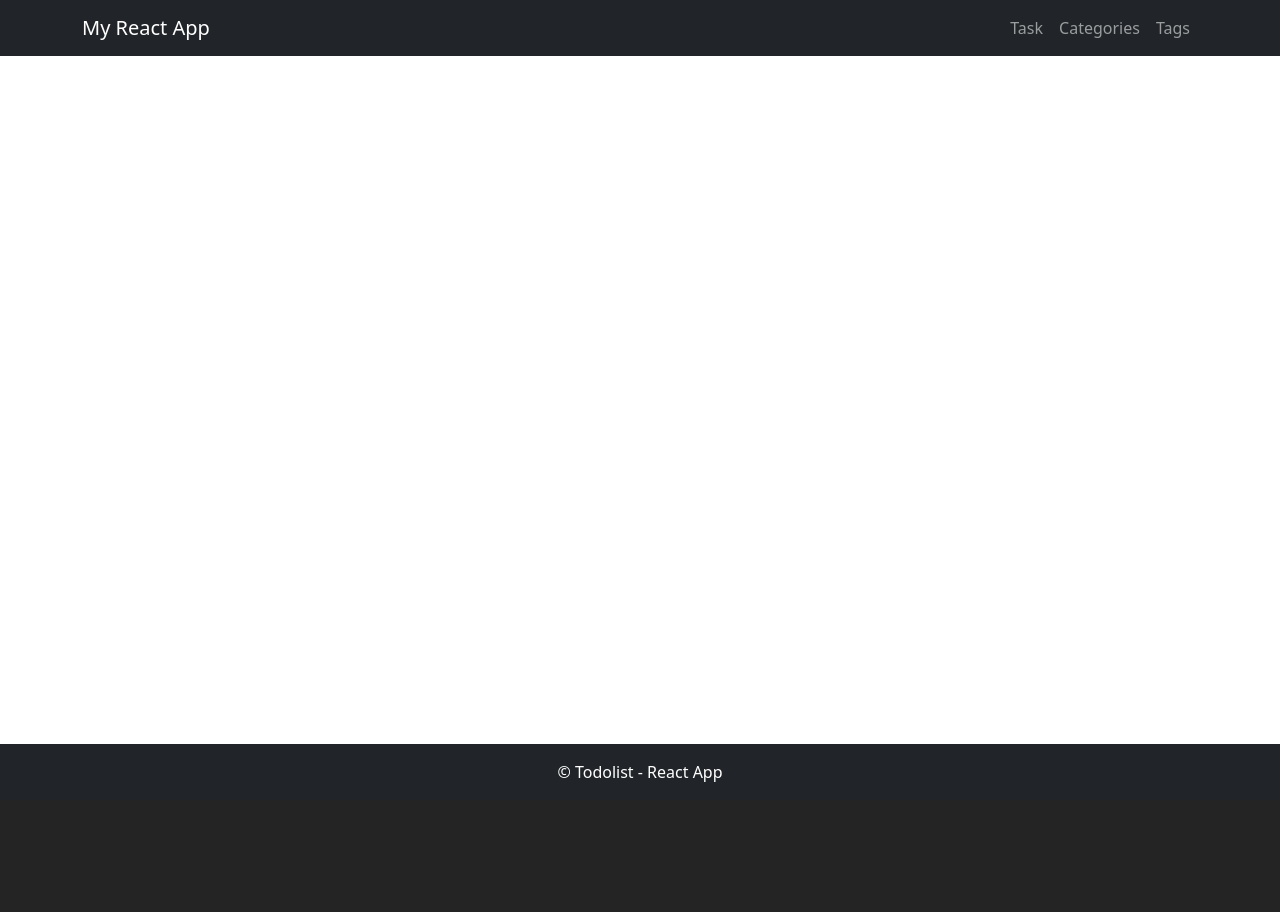
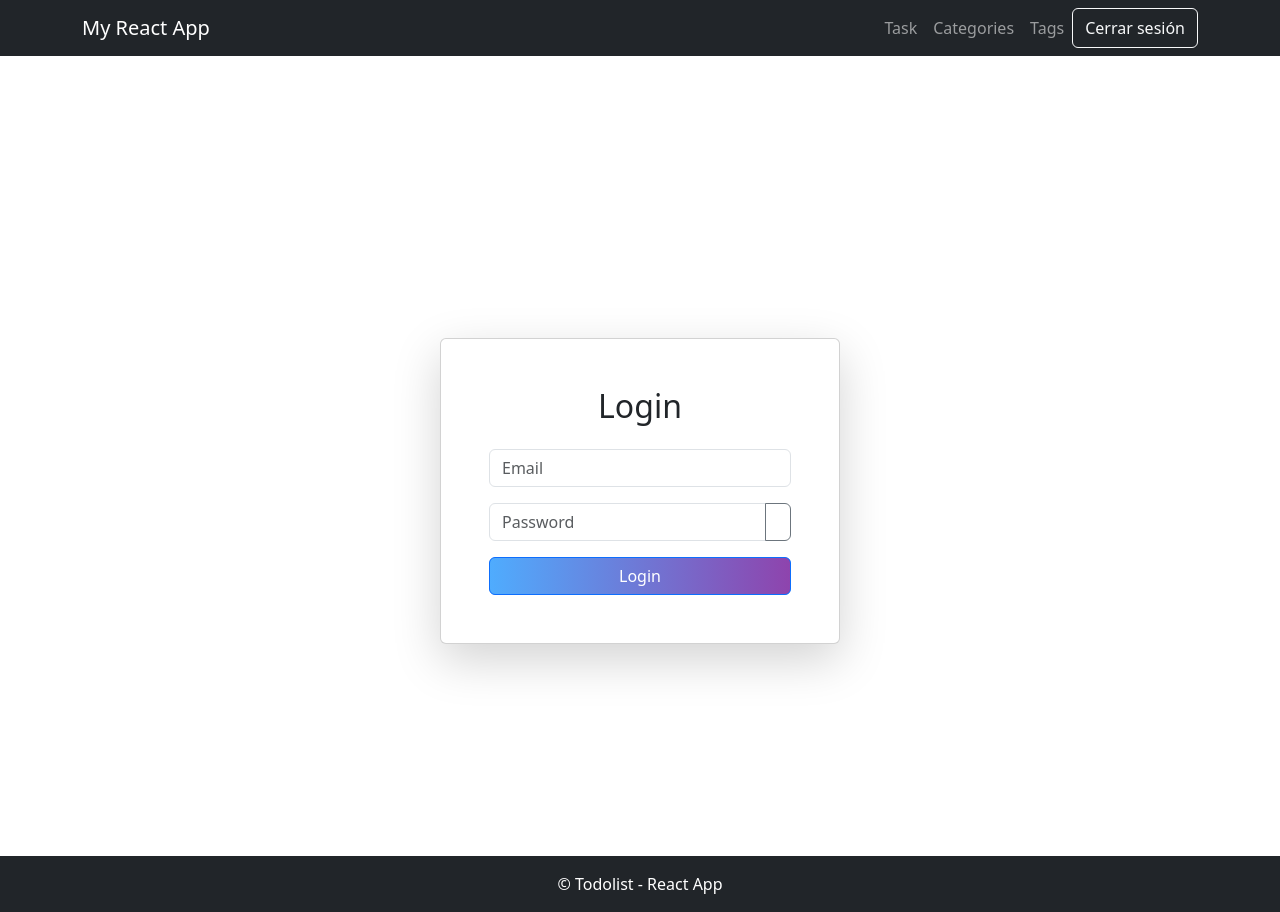
Before and after one commit to carmentenorio/proyecto-react-js, a React (Vite) app: page /login in a window 1280 px wide. Before the commit the page ends 800 px from the top, so only its background shows below. Built offline with nearby package versions, Linux system fonts and the light colour scheme.

Commit message:
PR-23: Create the login view, login and logout functionality

```diff
--- a/src/App.jsx
+++ b/src/App.jsx
@@ -14,6 +14,7 @@ import TagCreate from './pages/TagCreatePage';
 import TaskCreate from './pages/TaskCreatePage';
 import TaskUpdate from './pages/TaskUpdatePage';
 import TaskView from './pages/TaskViewPage';
+import Login from './components/auth/Login';
 
 function App() {
   return (
@@ -21,6 +22,7 @@ function App() {
       <NavigationBar />
       <main className="flex-fill w-100">
         <Routes>
+          <Route path='/login' element={<Login />} />
           <Route path="/tasks" element={<Task />} />
           <Route path="/tasks/create" element={<TaskCreate />} />
           <Route path="/tasks/:id/view" element={<TaskView />} />
--- a/src/components/Navbar.jsx
+++ b/src/components/Navbar.jsx
@@ -1,6 +1,8 @@
 import Container from "react-bootstrap/Container";
 import Nav from "react-bootstrap/Nav";
 import Navbar from "react-bootstrap/Navbar";
+import { Button } from "react-bootstrap";
+import userService from '../services/userService';
 
 function NavigationBar() {
     return (
@@ -13,11 +15,11 @@ function NavigationBar() {
                         <Nav.Link href="/tasks">Task</Nav.Link>
                         <Nav.Link href="/categories">Categories</Nav.Link>
                         <Nav.Link href="/tags">Tags</Nav.Link>
+                        <Button variant="outline-light" onClick={userService.logout}>Cerrar sesión</Button>
                     </Nav>
                 </Navbar.Collapse>
             </Container>
         </Navbar>
     );
 }
-
 export default NavigationBar;
--- /dev/null
+++ b/src/components/auth/Login.jsx
@@ -0,0 +1,85 @@
+import { useState } from 'react';
+import { Form, Button, Card, Alert, InputGroup } from 'react-bootstrap';
+import '../../stylesheets/Login.css';
+import UserService from '../../services/userService';
+import { useNavigate } from 'react-router';
+
+const Login = () => {
+    const navigate = useNavigate();
+    const [credentials, setCredentials] = useState({ email: '', password: '' });
+    const [error, setError] = useState('');
+    const [showPassword, setShowPassword] = useState(false);
+    const handleChange = (e) => {
+        setCredentials({
+            ...credentials,
+            [e.target.name]: e.target.value
+        });
+        setError('');
+    };
+    const handleSubmit = async (e) => {
+        e.preventDefault();
+        try {
+            const response = await UserService.login(credentials);
+            console.log(response)
+            const token = response.access_token;
+
+            localStorage.setItem('token', token);
+            console.log(token);
+            navigate('/');
+        } catch (error) {
+            setError('The username or password are incorrect!');
+            console.error('Login failed', error);
+        }
+    };
+    return (
+        <div className='div-login'>
+            <Card className="login-card shadow-lg">
+                <Card.Body>
+                    <h2 className="text-center mb-4">Login</h2>
+                    {error && (
+                        <Alert variant="danger" className="text-center">
+                            {error}
+                        </Alert>
+                    )}
+                    <Form onSubmit={handleSubmit}>
+                        <Form.Group className="mb-3" controlId="formBasicEmail">
+                            <Form.Control
+                                type="email"
+                                name="email"
+                                placeholder="Email"
+                                value={credentials.email}
+                                onChange={handleChange}
+                            />
+                        </Form.Group>
+                        <Form.Group className="mb-3" controlId="formBasicPassword">
+                            <InputGroup className="mb-3">
+                                <Form.Control
+                                    type={showPassword ? 'text' : 'password'}
+                                    name="password"
+                                    placeholder="Password"
+                                    value={credentials.password}
+                                    onChange={handleChange}
+                                />
+                                <Button
+                                    variant="outline-secondary"
+                                    onClick={() => setShowPassword(!showPassword)}>
+                                    <i className={`bi ${showPassword ? 'bi-eye-slash-fill' : 'bi-eye'}`}></i>
+                                </Button>
+                            </InputGroup>
+                        </Form.Group>
+                        <div className="d-grid">
+                            <Button
+                                variant="primary"
+                                type="submit"
+                                className="gradient-btn"
+                            >
+                                Login
+                            </Button>
+                        </div>
+                    </Form>
+                </Card.Body>
+            </Card>
+        </div>
+    );
+};
+export default Login;
--- a/src/services/apiFetch.js
+++ b/src/services/apiFetch.js
@@ -1,7 +1,11 @@
+import Login from "../components/auth/Login";
+
 const BASE_URL = "http://localhost:8000/api/";
 async function apiFetch(endpoint, { method = 'GET', body, headers = {} } = {}) {
-    // const token = localStorage.getItem('token');
-    const token = "7|yakMVA4sHL7YiqicAfkSXeYZbcfod3MpGDuNPDQf0ac706e3";
+    const token = localStorage.getItem('token');
+    console.log("llamando desde apifetch:",body);
+
+    // const token = "7|yakMVA4sHL7YiqicAfkSXeYZbcfod3MpGDuNPDQf0ac706e3";
     const config = {
         method,
         headers: {
--- /dev/null
+++ b/src/services/userService.js
@@ -0,0 +1,13 @@
+import apiFetch from './apiFetch';
+const login = async (params) => {
+    const  data  = await apiFetch('login', { method: 'POST', body: params });
+    return data;
+}
+const logout = () => {
+    localStorage.removeItem('token');
+    localStorage.removeItem('user');
+    window.location.href = '/login';
+}
+export default {
+    login, logout
+};
--- /dev/null
+++ b/src/stylesheets/Login.css
@@ -0,0 +1,25 @@
+.div-login {
+    display: flex;
+    justify-content: center;
+    align-items: center;
+    min-height: 100vh;
+    padding-top: 70px;
+}
+
+.login-card {
+    border-radius: 12px;
+    padding: 2rem;
+    width: 100%;
+    max-width: 400px;
+    background: white;
+}
+
+.gradient-btn {
+    background: linear-gradient(to right, #4FACFE, #8E44AD);
+    border: none;
+    color: white;
+}
+
+.gradient-btn:hover {
+    opacity: 0.9;
+}
```
